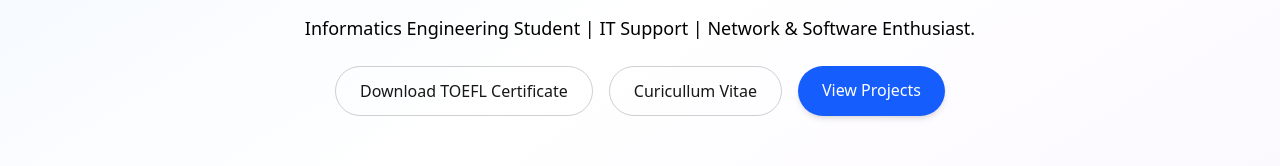
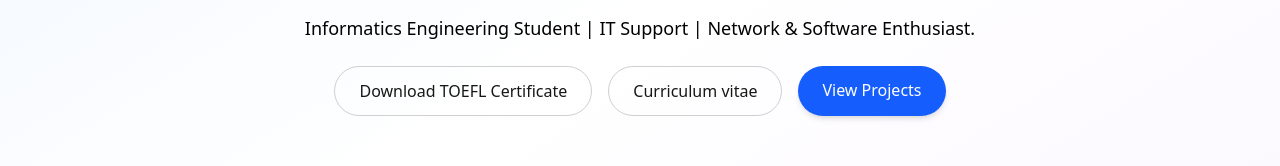
Before and after one commit to 201solafide/my-portfolio-app, a Next.js app: page / in a window 1280 px wide. Shown: the part 373-539 px from the top of the page. Built offline with nearby package versions, Linux system fonts and the light colour scheme.

Commit message:
update hero

```diff
--- a/src/components/Hero.tsx
+++ b/src/components/Hero.tsx
@@ -63,7 +63,7 @@ export default function Hero() {
             href="/files/CV.pdf"
           >
             <button className="px-6 py-3 rounded-full border border-foreground/20 text-foreground hover:bg-foreground/10 transition">
-              Curicullum Vitae
+              Curriculum vitae
             </button>
           </a>
           <a
```
